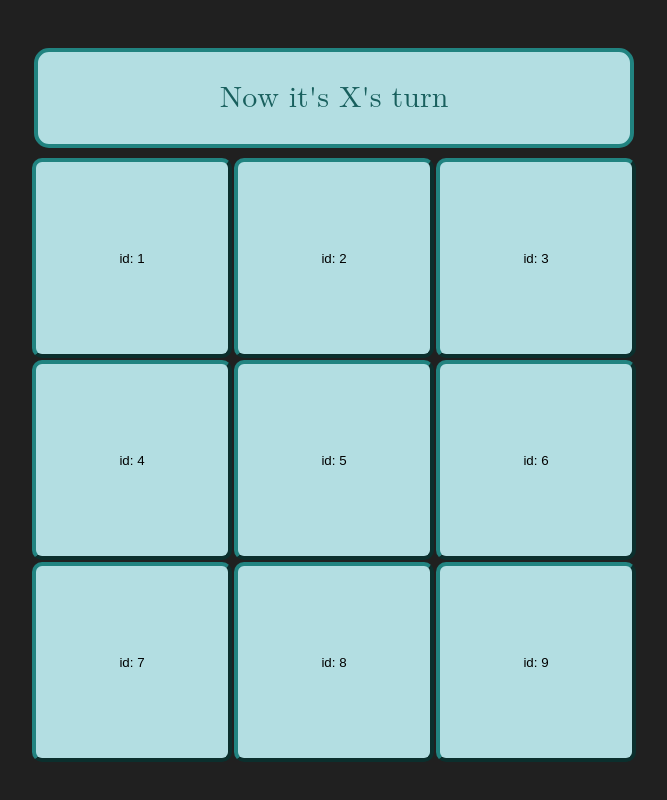
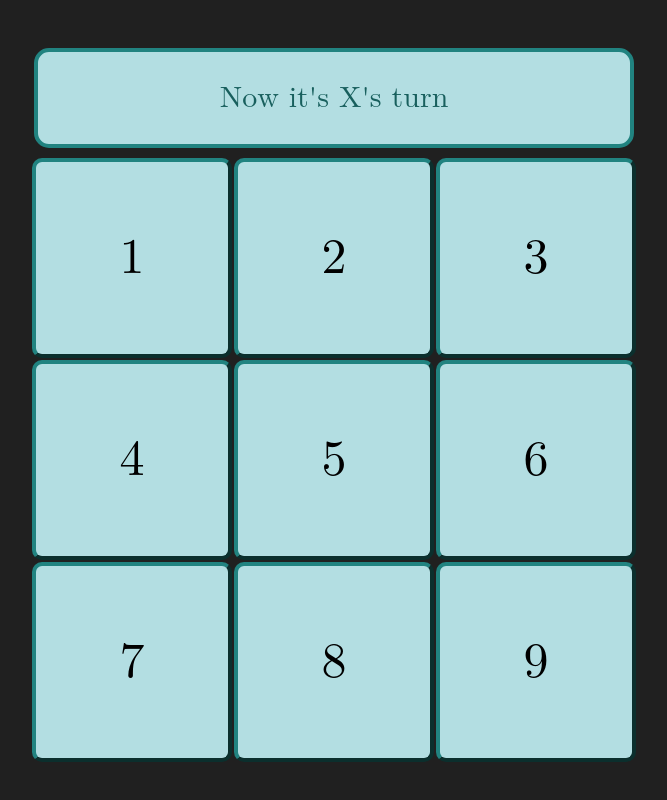
Before and after one commit to Kristina042/TickTackToe, an Angular app: page / in a window 1280 px wide. Shown: the whole page, without its empty margins (306-973 px from the left). Built offline with nearby package versions, Linux system fonts and the light colour scheme.

Commit message:
passed button state and id to board component

```diff
--- a/src/board/board.component.html
+++ b/src/board/board.component.html
@@ -1,13 +1,13 @@
 <div class="container">
     <div class="board">
-        <app-button [ID]="1"></app-button>
-        <app-button [ID]="2"></app-button>
-        <app-button [ID]="3"></app-button>
-        <app-button [ID]="4"></app-button>
-        <app-button [ID]="5"></app-button>
-        <app-button [ID]="6"></app-button>
-        <app-button [ID]="7"></app-button>
-        <app-button [ID]="8"></app-button>
-        <app-button [ID]="9"></app-button>
+        <app-button [ID]="1" [OnDisplay]='ButtonDisplay' (ButtonEmitter)="getButtonInfo($event)"></app-button>
+        <app-button [ID]="2" [OnDisplay]='ButtonDisplay' (ButtonEmitter)="getButtonInfo($event)"></app-button>
+        <app-button [ID]="3" [OnDisplay]='ButtonDisplay' (ButtonEmitter)="getButtonInfo($event)"></app-button>
+        <app-button [ID]="4" [OnDisplay]='ButtonDisplay' (ButtonEmitter)="getButtonInfo($event)"></app-button>
+        <app-button [ID]="5" [OnDisplay]='ButtonDisplay' (ButtonEmitter)="getButtonInfo($event)"></app-button>
+        <app-button [ID]="6" [OnDisplay]='ButtonDisplay' (ButtonEmitter)="getButtonInfo($event)"></app-button>
+        <app-button [ID]="7" [OnDisplay]='ButtonDisplay' (ButtonEmitter)="getButtonInfo($event)"></app-button>
+        <app-button [ID]="8" [OnDisplay]='ButtonDisplay' (ButtonEmitter)="getButtonInfo($event)"></app-button>
+        <app-button [ID]="9" [OnDisplay]='ButtonDisplay' (ButtonEmitter)="getButtonInfo($event)"></app-button>
     </div>
 </div>
--- a/src/board/board.component.ts
+++ b/src/board/board.component.ts
@@ -1,12 +1,27 @@
 import { Component } from '@angular/core';
 import { ButtonComponent } from '../button/button.component';
 
+type button = {
+  id: number,
+  isClicked: boolean
+}
+
 @Component({
   selector: 'app-board',
-  imports: [ButtonComponent],
+  imports: [ ButtonComponent ],
   templateUrl: './board.component.html',
   styleUrl: './board.component.scss'
 })
 export class BoardComponent {
 
+  //isEvenRound = false
+
+  //control what to display on button
+  ButtonDisplay: 'X'|'O'|'' = ''
+
+   //get info from child
+    getButtonInfo (info: any) {
+    console.log(`im button num ${info.id}`)
+    console.log(`am i clicked: ${info.isClicked}`)
+  }
 }
--- a/src/button/button.component.html
+++ b/src/button/button.component.html
@@ -1 +1,9 @@
-<button class="button">id: {{ID()}}</button>
+<button class="button" (click)="handleClick()">
+    <!-- id is displayed for debugging rn
+    id: {{ID()}}
+     -->
+    {{ID}}
+    @if(IsButtonClicked === true){
+        {{OnDisplay}}
+    }
+</button>
--- a/src/button/button.component.scss
+++ b/src/button/button.component.scss
@@ -6,6 +6,10 @@
     border-color:  #218380;
     border-width: 4px;
 
+    color: #000000;
+    font-family: math;
+    font-size: 50px;
+
     transition: all .25s ease-in-out;
 }
 
--- a/src/button/button.component.ts
+++ b/src/button/button.component.ts
@@ -1,5 +1,9 @@
-import { Component } from '@angular/core';
-import { input } from '@angular/core';
+import { Component, Input, Output, EventEmitter } from '@angular/core';
+
+type button = {
+  id: number | any,
+  isClicked: boolean
+}
 
 @Component({
   selector: 'app-button',
@@ -9,5 +13,30 @@ import { input } from '@angular/core';
 })
 
 export class ButtonComponent {
-  ID = input<number>()
+  @Input() ID: number = 0
+  @Input() OnDisplay: 'X'|'O'|'' = '';
+
+  IsButtonClicked = false
+
+  // board = [
+  //   [1, null, 0],
+  //   [null, null,1 ],
+  //   [1, null, 0],
+  // ]
+
+  //let parent component know that a button was clicked
+  //than parent will decide what to put on display
+  @Output() ButtonEmitter = new EventEmitter<button>();
+
+  sendButtonStateUp(){
+    this.ButtonEmitter.emit({
+      id: this.ID,
+      isClicked: this.IsButtonClicked
+    })
+  }
+
+  handleClick(){
+    this.IsButtonClicked = true
+    this.sendButtonStateUp()
+  }
 }
```
